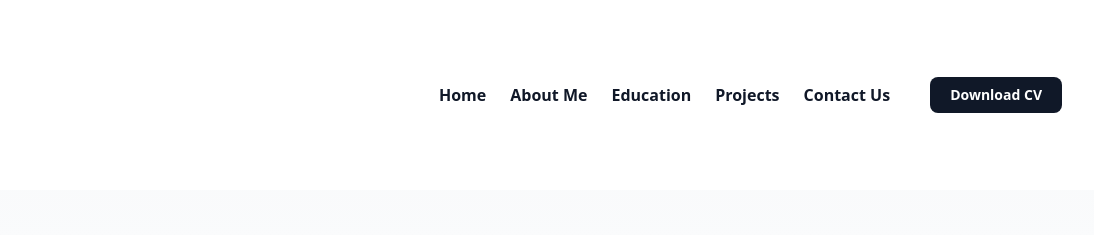
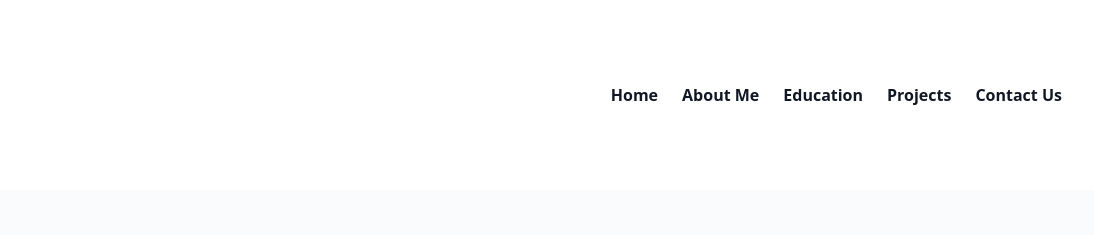
Before and after one commit to SharyarHashmi/portfolio, a plain HTML site: page index.html in a window 1280 px wide. Shown: the top 235 px of the page, 186-1280 px from the left. Drawn offline with nearby package versions, Linux system fonts and the light colour scheme.

Commit message:
Update index.html

```diff
--- a/index.html
+++ b/index.html
@@ -44,11 +44,6 @@
         <a href="#education" class="text-base font-semibold text-gray-900 hover:text-gray-700 transition">Education</a>
         <a href="#projects" class="text-base font-semibold text-gray-900 hover:text-gray-700 transition">Projects</a>
         <a href="#contact" class="text-base font-semibold text-gray-900 hover:text-gray-700 transition">Contact Us</a>
-        <a href="https://drive.google.com/file/d/1idk0D6nnU28H_tFITPklrY2XOWc8E72h/view?pli=1"
-           class="ml-4 inline-flex items-center px-5 py-2 text-white bg-gray-900 rounded-lg text-sm font-semibold hover:bg-gray-700 transition"
-           download target="_blank" rel="noopener noreferrer">
-          Download CV
-        </a>
       </div>
     </nav>
 
```
